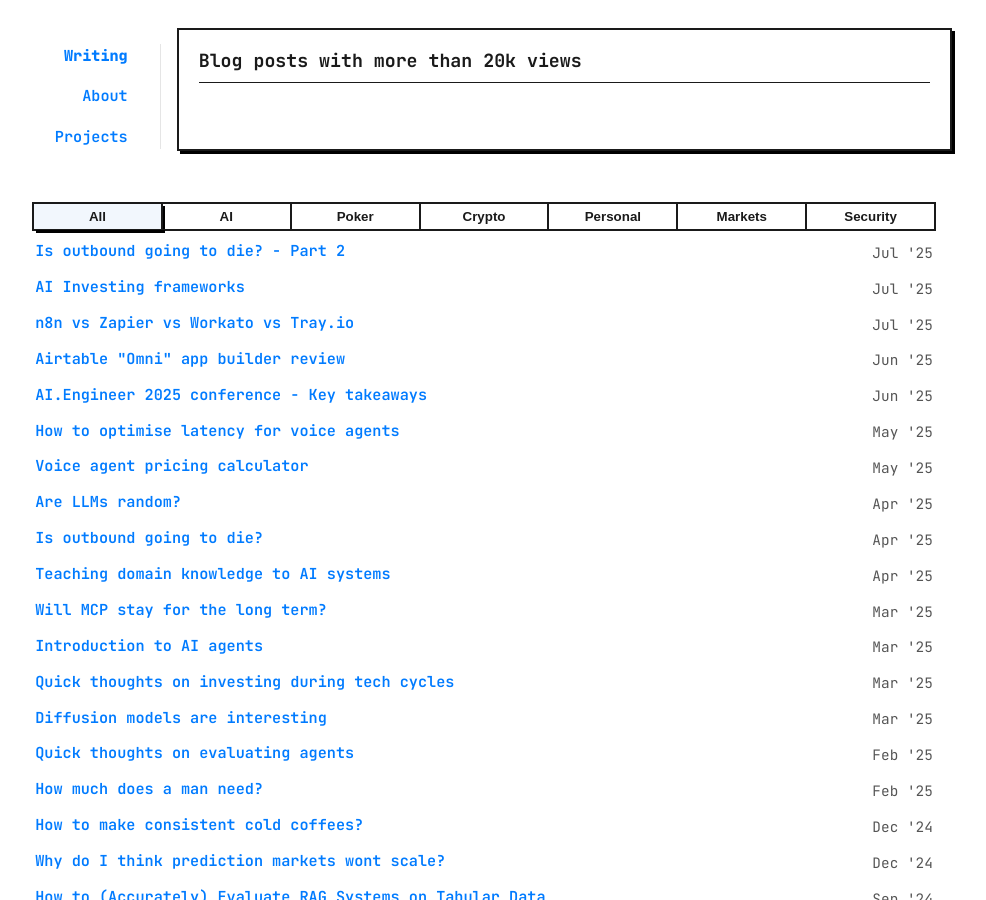
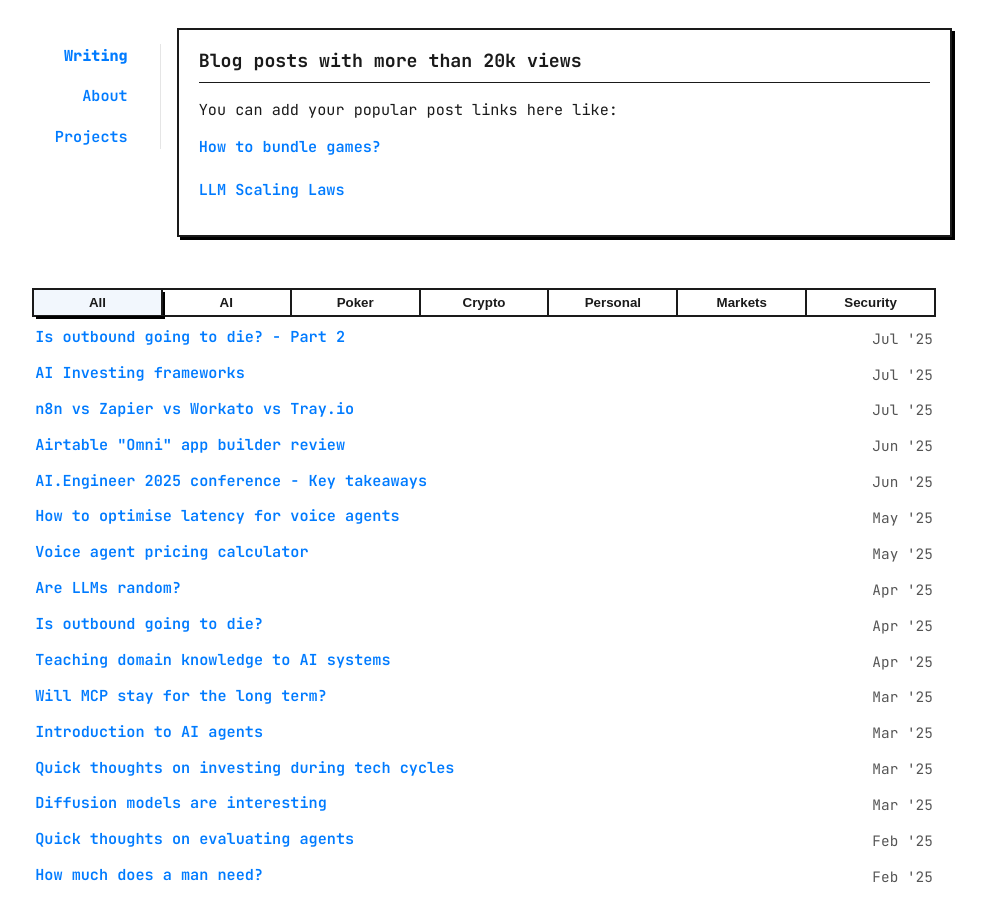
Before and after one commit to r-nikhil/r-nikhil.github.io, a Jekyll site: the page built from index.html, in a window 1280 px wide and 900 px high. Shown: the whole window, without its empty margins (156-1142 px from the left). Built offline with Jekyll 4.4.1, drawn with Linux system fonts in a browser that asks for light colours.

```diff
--- a/index.html
+++ b/index.html
@@ -5,10 +5,10 @@ layout: default
 <section class="popular-posts">
   <h2>Blog posts with more than 20k views</h2>
   <ul class="popular-posts-list">
-    <!-- You can add your popular post links here like:
+    You can add your popular post links here like:
     <li><a href="/2023/04/09/multi-vs-single-gaming.html">How to bundle games?</a></li>
     <li><a href="/2023/11/28/llm-scaling.html">LLM Scaling Laws</a></li>
-    -->
+
   </ul>
 </section>
 
```
